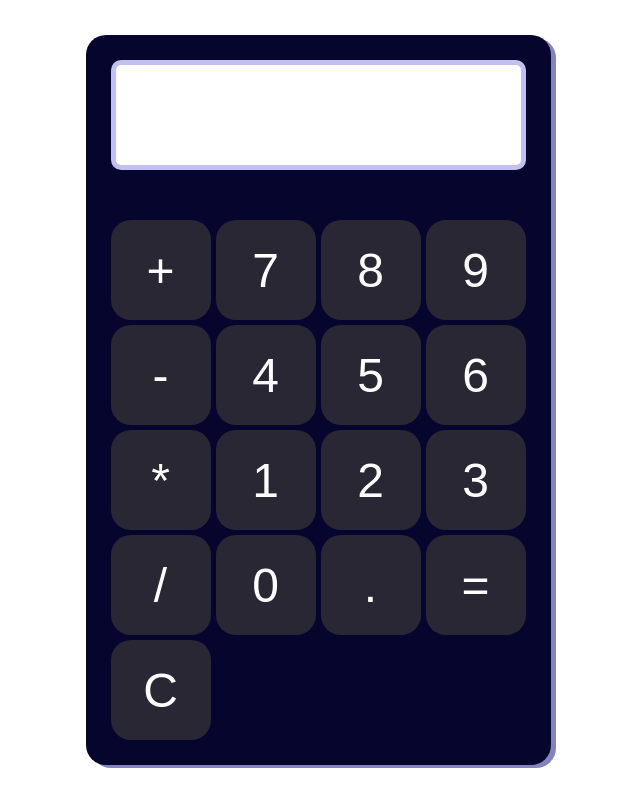
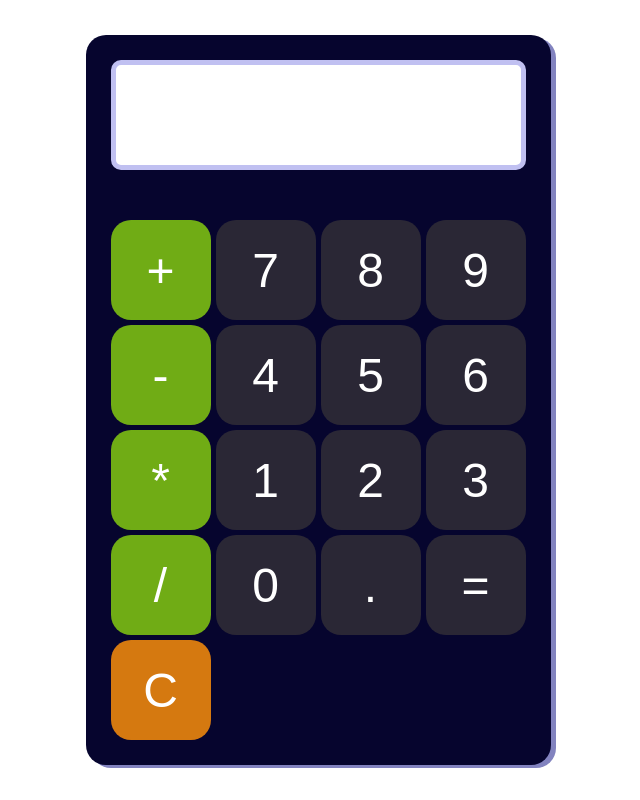
Before and after one commit to bertillosam/Calculator, a plain HTML site: page index.html in a window 1280 px wide. Shown: the whole page, without its empty margins (322-962 px from the left). Drawn offline with Linux system fonts and the light colour scheme.

Commit message:
changed operator color

```diff
--- a/index.html
+++ b/index.html
@@ -12,23 +12,23 @@
 
         <input id="display" readonly>
         <div id="keys">
-            <button onclick="appendToDisplay('+')">+</button>
+            <button onclick="appendToDisplay('+')" class="operator-button">+</button>
             <button onclick="appendToDisplay('7')">7</button>
             <button onclick="appendToDisplay('8')">8</button>
             <button onclick="appendToDisplay('9')">9</button>
-            <button onclick="appendToDisplay('-')">-</button>
+            <button onclick="appendToDisplay('-')" class="operator-button">-</button>
             <button onclick="appendToDisplay('4')">4</button>
             <button onclick="appendToDisplay('5')">5</button>
             <button onclick="appendToDisplay('6')">6</button>
-            <button onclick="appendToDisplay('*')">*</button>
+            <button onclick="appendToDisplay('*')" class="operator-button">*</button>
             <button onclick="appendToDisplay('1')">1</button>
             <button onclick="appendToDisplay('2')">2</button>
             <button onclick="appendToDisplay('3')">3</button>
-            <button onclick="appendToDisplay('/')">/</button>
+            <button onclick="appendToDisplay('/')" class="operator-button">/</button>
             <button onclick="appendToDisplay('0')">0</button>
             <button onclick="appendToDisplay('.')">.</button>
             <button onclick="calculate()">=</button>
-            <button onclick="clearDisplay()">C</button>
+            <button onclick="clearDisplay()" class="clear-button">C</button>
         </div>
 
     </div>
--- a/styles.css
+++ b/styles.css
@@ -46,3 +46,21 @@ button:hover{
 button:active{
     background-color: hsl(252, 15%, 42%);
 }
+.operator-button{
+    background-color: hsl(84, 78%, 38%);
+}
+.operator-button:hover{
+    background-color: hsl(84, 88%, 56%);
+}
+.operator-button:active{
+    background-color: hsl(84, 79%, 71%);
+}
+.clear-button{
+    background-color: hsl(32, 86%, 45%);
+}
+.clear-button:hover{
+    background-color: hsl(32, 79%, 54%);
+}
+.clear-button:active{
+    background-color: hsl(32, 78%, 65%);
+}
```
